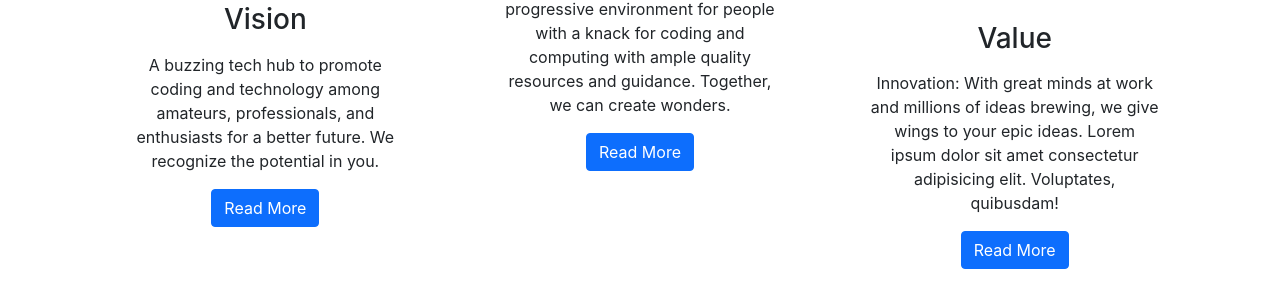
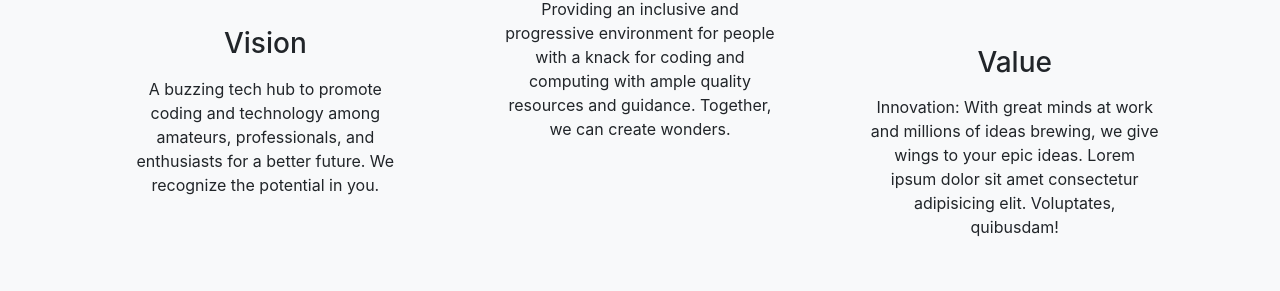
Before and after one commit to Codificacion-Circulo/codificacion.org, a React (Create React App) app: page / in a window 1280 px wide. Shown: the part 1829-2120 px from the top of the page. Built offline with nearby package versions, Linux system fonts and the light colour scheme; some icons are missing.

Commit message:
home done

```diff
--- a/src/pages/home/Home.js
+++ b/src/pages/home/Home.js
@@ -92,8 +92,8 @@ function Home(props) {
 
 
 
-            <section class="p-sm-5 py-5">
-                <div class="container">
+            <section class="p-sm-5 py-5 bg-light">
+                <div class="container py-sm-4">
                     <div class="row justify-content-center text-center g-2">
 
 
@@ -112,7 +112,7 @@ function Home(props) {
                                     <p class="card-text">
                                         A buzzing tech hub to promote coding and technology among amateurs, professionals, and enthusiasts for a better future. We recognize the potential in you.
                                     </p>
-                                    <a href="www.google.com" class="btn btn-primary">Read More</a>
+                                    {/* <a href="www.google.com" class="btn btn-primary">Read More</a> */}
                                 </div>
                             </div>
                         </div>
@@ -134,7 +134,7 @@ Mission</h3>
                                     <p class="card-text">
                                     Providing an inclusive and progressive environment for people with a knack for coding and computing with ample quality resources and guidance. Together, we can create wonders.
                                     </p>
-                                    <a href="www.google.com" class="btn btn-primary">Read More</a>
+                                    {/* <a href="www.google.com" class="btn btn-primary">Read More</a> */}
                                 </div>
                             </div>
                         </div>
@@ -156,7 +156,7 @@ Mission</h3>
                                     <p class="card-text">
                                     Innovation: With great minds at work and millions of ideas brewing, we give wings to your epic ideas. Lorem ipsum dolor sit amet consectetur adipisicing elit. Voluptates, quibusdam!
                                     </p>
-                                    <a href="www.google.com" class="btn btn-primary">Read More</a>
+                                    {/* <a href="www.google.com" class="btn btn-primary">Read More</a> */}
                                 </div>
                             </div>
                         </div>
```
